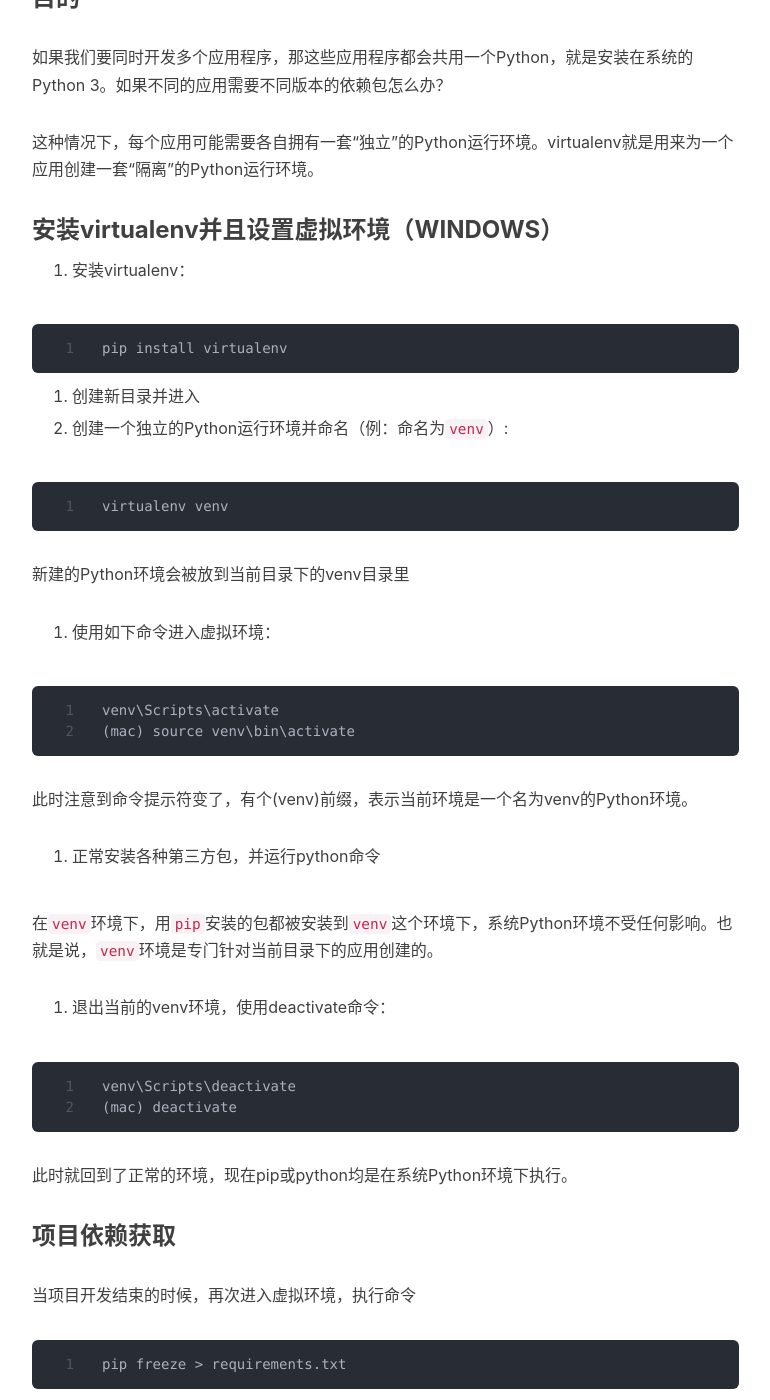
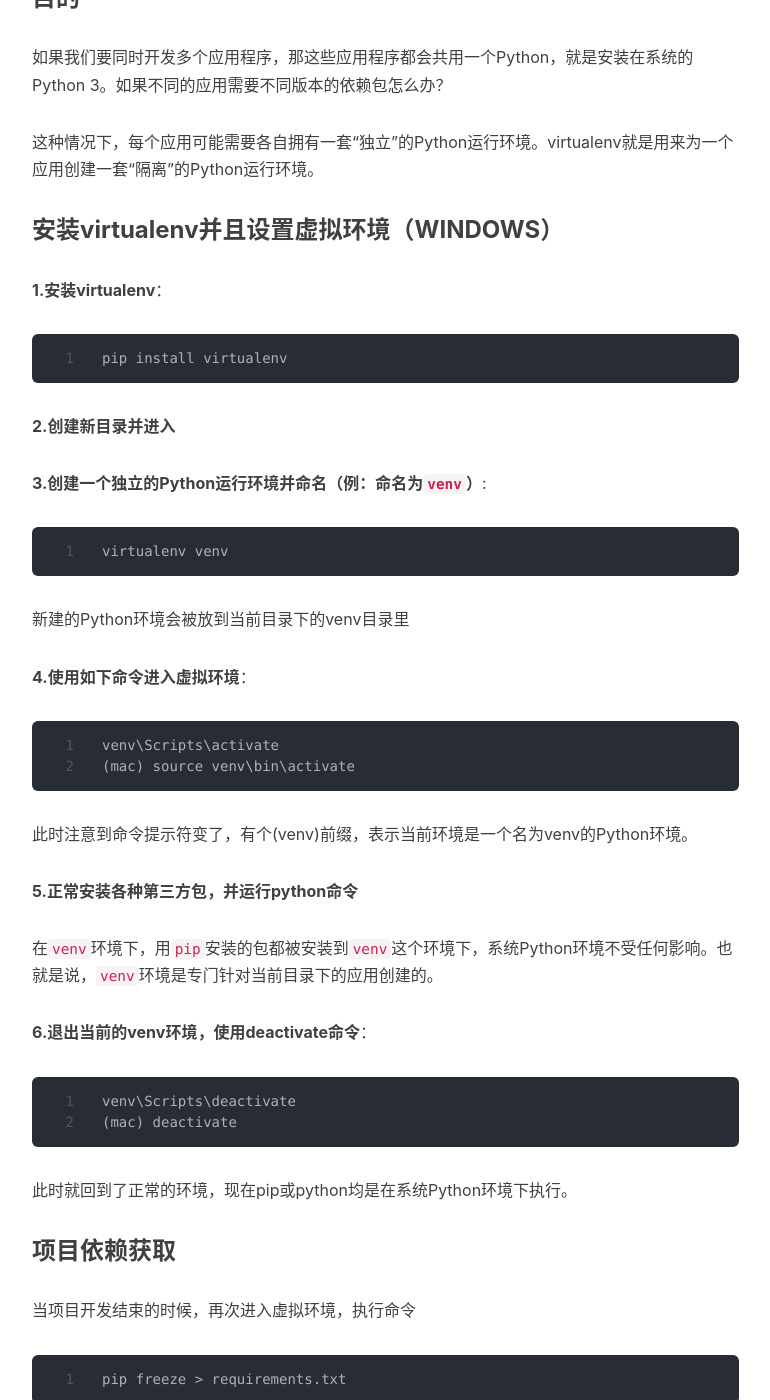
Before and after one commit to Vida42/mugen.github.io, a Jekyll site: the page built from _posts/2020-04-12-virtualenv.md, in a window 1280 px wide and 1400 px high, scrolled down 718 px. Shown: the whole window, without its empty margins (233-1003 px from the left). Built offline with Jekyll 4.4.1, drawn with Linux system fonts in a browser that asks for light colours; nearby versions of some CDN libraries; comment, search, counter and statistics services are not loaded.

Commit message:
change virtualenv post

````diff
--- a/_posts/2020-04-12-virtualenv.md
+++ b/_posts/2020-04-12-virtualenv.md
@@ -20,15 +20,15 @@
 
 ### 安装virtualenv并且设置虚拟环境（WINDOWS）
 
-1. 安装virtualenv：
+**1.安装virtualenv**：
 
 ```
 pip install virtualenv
 ```
 
-2. 创建新目录并进入
+**2.创建新目录并进入**
 
-3. 创建一个独立的Python运行环境并命名（例：命名为`venv`）:
+**3.创建一个独立的Python运行环境并命名（例：命名为`venv`）**:
 
 ```
 virtualenv venv
@@ -36,7 +36,7 @@
 
 新建的Python环境会被放到当前目录下的venv目录里
 
-4. 使用如下命令进入虚拟环境：
+**4.使用如下命令进入虚拟环境**：
 
 ```
 venv\Scripts\activate
@@ -45,12 +45,12 @@
 
 此时注意到命令提示符变了，有个(venv)前缀，表示当前环境是一个名为venv的Python环境。
 
-5. 正常安装各种第三方包，并运行python命令
+**5.正常安装各种第三方包，并运行python命令**
 
 在`venv`环境下，用`pip`安装的包都被安装到`venv`这个环境下，系统Python环境不受任何影响。也就是说，`venv`环境是专门针对当前目录下的应用创建的。
 
 
-6. 退出当前的venv环境，使用deactivate命令：
+**6.退出当前的venv环境，使用deactivate命令**：
 
 ```
 venv\Scripts\deactivate
````
